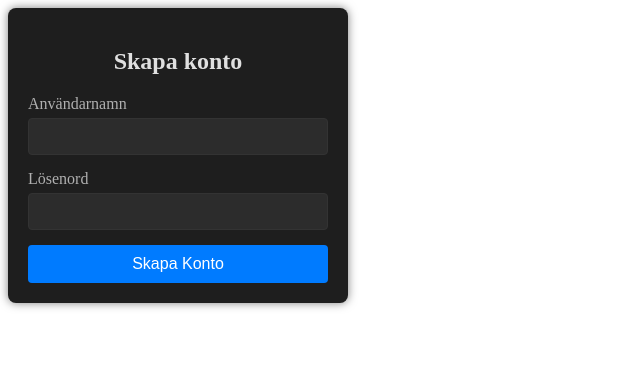
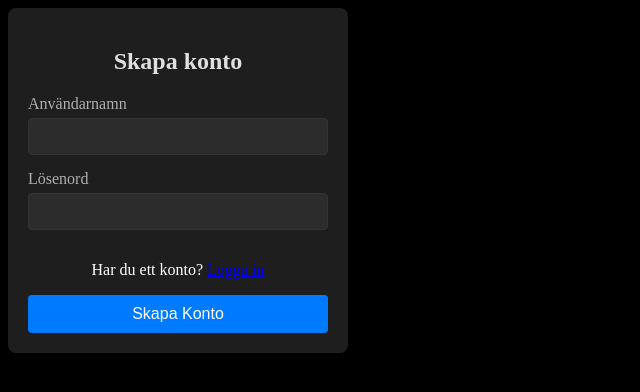
Before and after one commit to ville321/Prog2-VilleAndersson, a Flask app: page /signup in a window 1280 px wide. Shown: the top 392 px of the page, without its empty margins (0-640 px from the left). Run offline with Flask 3, Linux system fonts and the light colour scheme.

Commit message:
gjort så man automatiskt kommer till signuo sidan om man inte är inloggad och lagt till så att man kan gå till login från signup ifall man redan har ett konto. Ändrat lite styling också

```diff
--- a/databas examination/server.py
+++ b/databas examination/server.py
@@ -17,8 +17,8 @@ cursor = conn.cursor()
 
 @app.route('/')
 def index():
-    # if "username" not in session:
-    #     return redirect("/signup")
+    if "username" not in session:
+        return redirect("/signup")
 
     return render_template('index.html')
 
--- a/databas examination/static/sign-in-up.css
+++ b/databas examination/static/sign-in-up.css
@@ -1,3 +1,11 @@
+body {
+    background: black;
+}
+
+p {
+    color: white;
+}
+
 .sign-container {
     background-color: #1e1e1e;
     padding: 20px;
--- a/databas examination/templates/signup.html
+++ b/databas examination/templates/signup.html
@@ -19,6 +19,8 @@
             <label for="password">Lösenord</label>
             <input type="password" id="password" name="password" required>
 
+            <p>Har du ett konto? <a href="{{ url_for('signin') }}">Logga in</a></p>
+
             <button type="submit">Skapa Konto</button>
         </form>
     </div>
```
